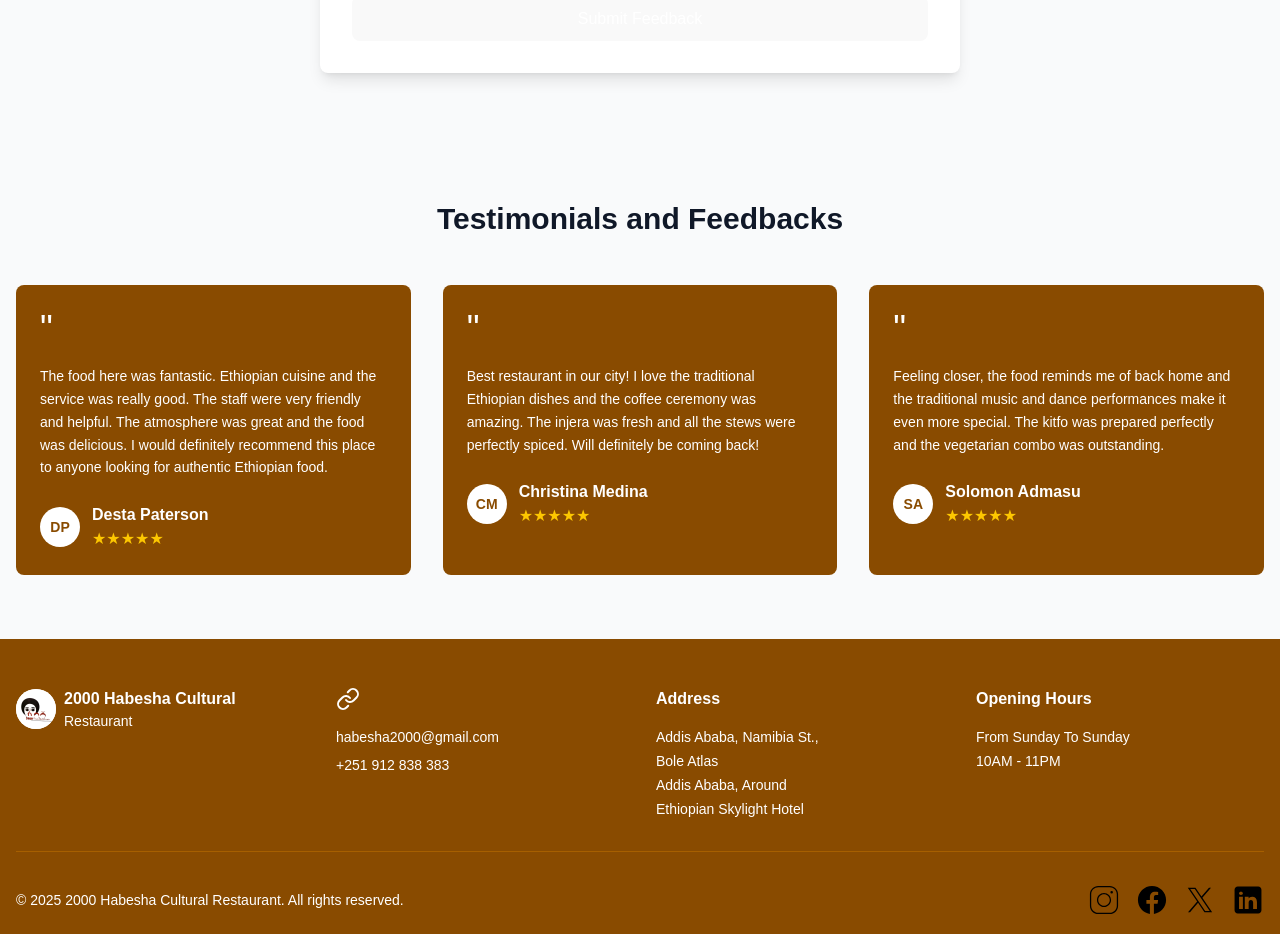
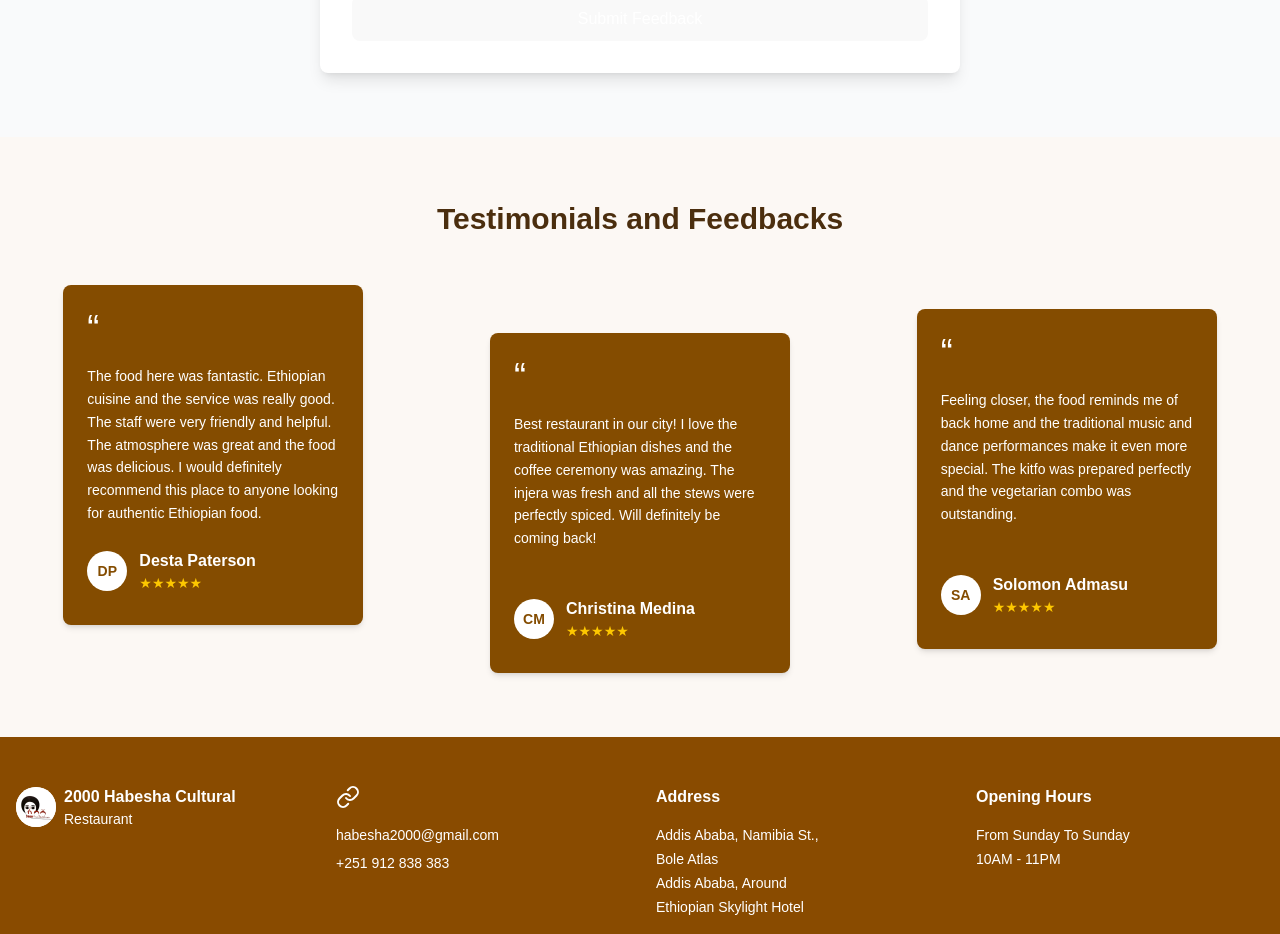
Before and after one commit to zeamanuel145/2000-habesha_2.0, a React (Vite) app: page / in a window 1280 px wide. Shown: the part 3960-4894 px from the top of the page. Built offline with nearby package versions, Linux system fonts and the light colour scheme.

Commit message:
fix: tesimonial cards alignment

```diff
--- a/src/components/Testimonials.jsx
+++ b/src/components/Testimonials.jsx
@@ -15,23 +15,30 @@ export default function Testimonials() {
       rating: 5,
       text: "Feeling closer, the food reminds me of back home and the traditional music and dance performances make it even more special. The kitfo was prepared perfectly and the vegetarian combo was outstanding.",
     },
-  ]
+  ];
 
   return (
-    <section className="py-16 bg-gray-50 dark:bg-gray-800">
+    <section className="py-16 bg-[#fcf8f4] dark:bg-gray-800">
       <div className="container mx-auto px-4">
-        <h2 className="text-3xl font-bold text-center mb-12 text-gray-900 dark:text-white">
+        <h2 className="text-3xl font-bold text-center mb-12 text-[#4b2e0e] dark:text-white">
           Testimonials and Feedbacks
         </h2>
 
-        <div className="grid md:grid-cols-3 gap-8">
+        <div className="flex flex-col md:flex-row md:justify-center gap-8 flex-wrap items-start">
           {testimonials.map((testimonial, index) => (
-            <div key={index} className="bg-yellow-800 text-white p-6 rounded-lg">
-              <div className="text-4xl mb-4">"</div>
-              <p className="mb-6 text-sm leading-relaxed">{testimonial.text}</p>
+            <div
+              key={index}
+              className={`bg-[#844c00] text-white p-6 rounded-lg shadow-md w-[300px] min-h-[340px] mx-auto ${
+                index === 1 ? "mt-12" : index === 2 ? "mt-6" : ""
+              }`}
+            >
+              <div className="text-4xl mb-4">“</div>
+              <p className="mb-6 text-sm leading-relaxed h-[160px] overflow-hidden">
+                {testimonial.text}
+              </p>
               <div className="flex items-center">
                 <div className="w-10 h-10 bg-white rounded-full flex items-center justify-center mr-3">
-                  <span className="text-yellow-800 font-bold text-sm">
+                  <span className="text-[#844c00] font-bold text-sm">
                     {testimonial.name
                       .split(" ")
                       .map((n) => n[0])
@@ -40,7 +47,7 @@ export default function Testimonials() {
                 </div>
                 <div>
                   <div className="font-semibold">{testimonial.name}</div>
-                  <div className="flex text-yellow-400">
+                  <div className="flex text-yellow-400 text-sm">
                     {[...Array(testimonial.rating)].map((_, i) => (
                       <span key={i}>★</span>
                     ))}
@@ -52,5 +59,5 @@ export default function Testimonials() {
         </div>
       </div>
     </section>
-  )
+  );
 }
```
